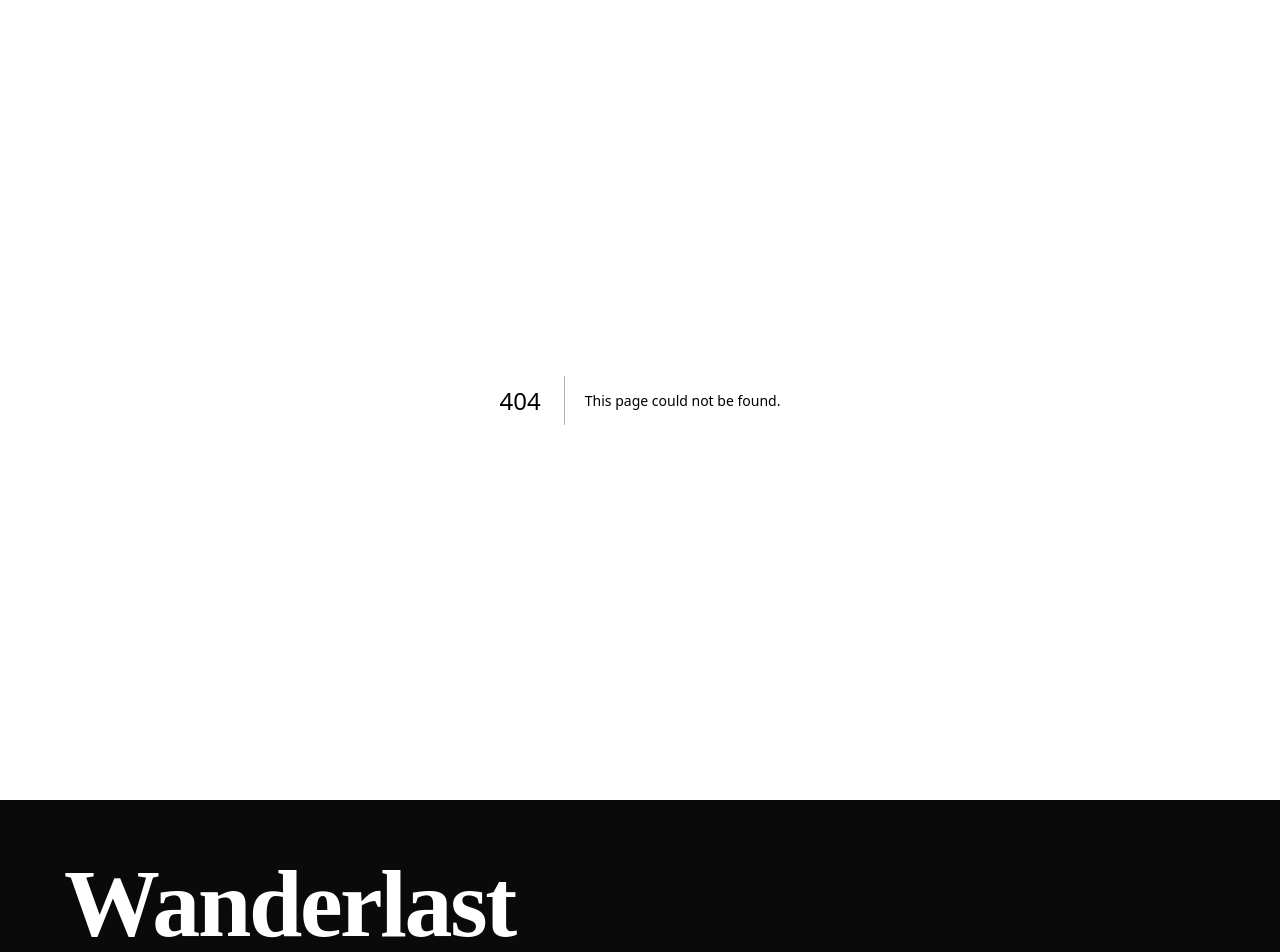
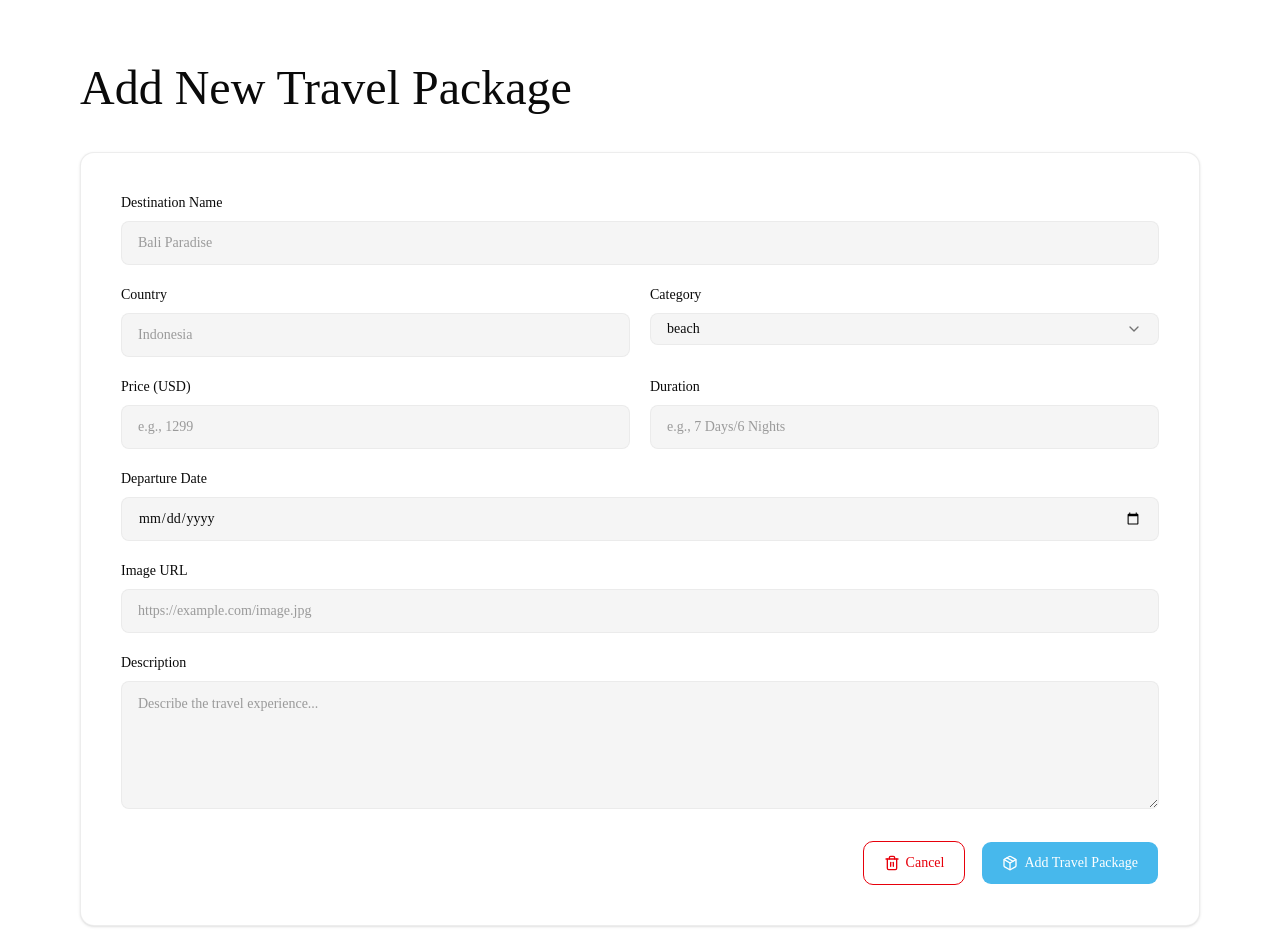
Before and after one commit to nahid1838/Wanderlust-Frontend, a Next.js app: page /addNewTravelForm in a window 1280 px wide. Before the commit this address had no page. Shown: the top 952 px of the page. Built offline with nearby package versions, Linux system fonts and the light colour scheme.

Commit message:
Add new travel form added

```diff
--- /dev/null
+++ b/src/app/addNewTravelForm/page.tsx
@@ -0,0 +1,19 @@
+import type { Metadata } from "next"
+import { TravelPackageForm } from "@/components/travel-package-form"
+
+export const metadata: Metadata = {
+  title: "Add New Travel Package | Wanderlast",
+}
+
+export default function AddNewTravelPage() {
+  return (
+    <main className="mx-auto w-full max-w-6xl px-4 py-12 md:py-16">
+      <h1 className="text-4xl font-medium text-foreground sm:text-5xl">
+        Add New Travel Package
+      </h1>
+      <div className="mt-10">
+        <TravelPackageForm />
+      </div>
+    </main>
+  )
+}
--- /dev/null
+++ b/src/components/travel-package-form.tsx
@@ -0,0 +1,173 @@
+"use client"
+
+import { cn } from "cn"
+import { PackageIcon, Trash2Icon } from "lucide-react"
+import { Button } from "@/components/ui/button"
+import { Input } from "@/components/ui/input"
+import {
+  Select,
+  SelectContent,
+  SelectItem,
+  SelectTrigger,
+  SelectValue,
+} from "@/components/ui/select"
+import { Textarea } from "@/components/ui/textarea"
+
+const CATEGORIES: { value: string; label: string }[] = [
+  { value: "beach", label: "Beach" },
+  { value: "mountain", label: "Mountain" },
+  { value: "adventure", label: "Adventure" },
+  { value: "cultural", label: "Cultural" },
+  { value: "city", label: "City" },
+  { value: "wildlife", label: "Wildlife" },
+  { value: "luxury", label: "Luxury" },
+]
+
+/** Shared field look: filled light-gray inputs matching the mockup. */
+const fieldClassName =
+  "h-11 rounded-md border-border/60 bg-muted px-4 text-sm placeholder:text-muted-foreground/70 focus-visible:border-brand focus-visible:ring-brand/30"
+
+const labelClassName = "block text-sm font-medium text-foreground"
+
+export function TravelPackageForm() {
+  return (
+    <form
+      // TODO: wire to your API — currently presentational (no submit/reload).
+      onSubmit={(event) => event.preventDefault()}
+      className="rounded-xl border border-border/70 bg-background p-6 shadow-sm sm:p-10"
+    >
+      <div className="space-y-5">
+        <div className="space-y-2">
+          <label htmlFor="destinationName" className={labelClassName}>
+            Destination Name
+          </label>
+          <Input
+            id="destinationName"
+            name="destinationName"
+            placeholder="Bali Paradise"
+            className={fieldClassName}
+          />
+        </div>
+
+        <div className="grid gap-5 sm:grid-cols-2">
+          <div className="space-y-2">
+            <label htmlFor="country" className={labelClassName}>
+              Country
+            </label>
+            <Input
+              id="country"
+              name="country"
+              placeholder="Indonesia"
+              className={fieldClassName}
+            />
+          </div>
+
+          <div className="space-y-2">
+            <label htmlFor="category" className={labelClassName}>
+              Category
+            </label>
+            <Select defaultValue="beach">
+              <SelectTrigger
+                id="category"
+                className={cn(fieldClassName, "w-full")}
+              >
+                <SelectValue placeholder="Select category" />
+              </SelectTrigger>
+              <SelectContent>
+                {CATEGORIES.map((category) => (
+                  <SelectItem key={category.value} value={category.value}>
+                    {category.label}
+                  </SelectItem>
+                ))}
+              </SelectContent>
+            </Select>
+          </div>
+        </div>
+
+        <div className="grid gap-5 sm:grid-cols-2">
+          <div className="space-y-2">
+            <label htmlFor="price" className={labelClassName}>
+              Price (USD)
+            </label>
+            <Input
+              id="price"
+              name="price"
+              type="number"
+              min={0}
+              placeholder="e.g., 1299"
+              className={fieldClassName}
+            />
+          </div>
+
+          <div className="space-y-2">
+            <label htmlFor="duration" className={labelClassName}>
+              Duration
+            </label>
+            <Input
+              id="duration"
+              name="duration"
+              placeholder="e.g., 7 Days/6 Nights"
+              className={fieldClassName}
+            />
+          </div>
+        </div>
+
+        <div className="space-y-2">
+          <label htmlFor="departureDate" className={labelClassName}>
+            Departure Date
+          </label>
+          <Input
+            id="departureDate"
+            name="departureDate"
+            type="date"
+            className={fieldClassName}
+          />
+        </div>
+
+        <div className="space-y-2">
+          <label htmlFor="imageUrl" className={labelClassName}>
+            Image URL
+          </label>
+          <Input
+            id="imageUrl"
+            name="imageUrl"
+            type="url"
+            placeholder="https://example.com/image.jpg"
+            className={fieldClassName}
+          />
+        </div>
+
+        <div className="space-y-2">
+          <label htmlFor="description" className={labelClassName}>
+            Description
+          </label>
+          <Textarea
+            id="description"
+            name="description"
+            placeholder="Describe the travel experience..."
+            className={cn(fieldClassName, "min-h-32 py-3")}
+          />
+        </div>
+      </div>
+
+      <div className="mt-8 flex flex-wrap justify-end gap-4">
+        {/* TODO: wire Cancel (e.g. router.back() or form reset) */}
+        <Button
+          type="button"
+          variant="outline"
+          className="h-11 border-destructive bg-background px-5 text-destructive hover:bg-destructive/10 hover:text-destructive"
+        >
+          <Trash2Icon />
+          Cancel
+        </Button>
+        <Button
+          type="submit"
+          className="h-11 bg-brand px-5 text-white hover:bg-brand/90"
+        >
+          <PackageIcon />
+          Add Travel Package
+        </Button>
+      </div>
+    </form>
+  )
+}
```
